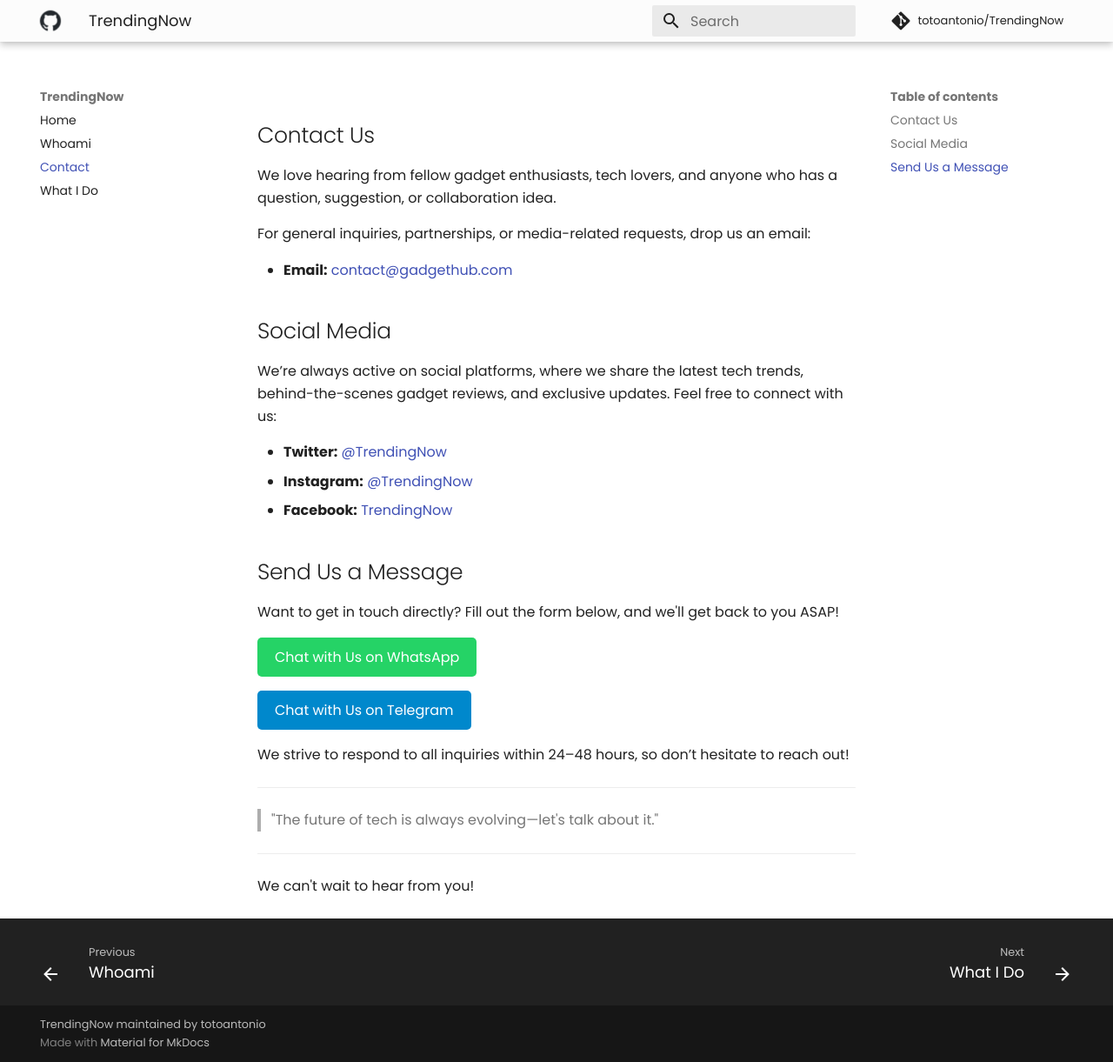
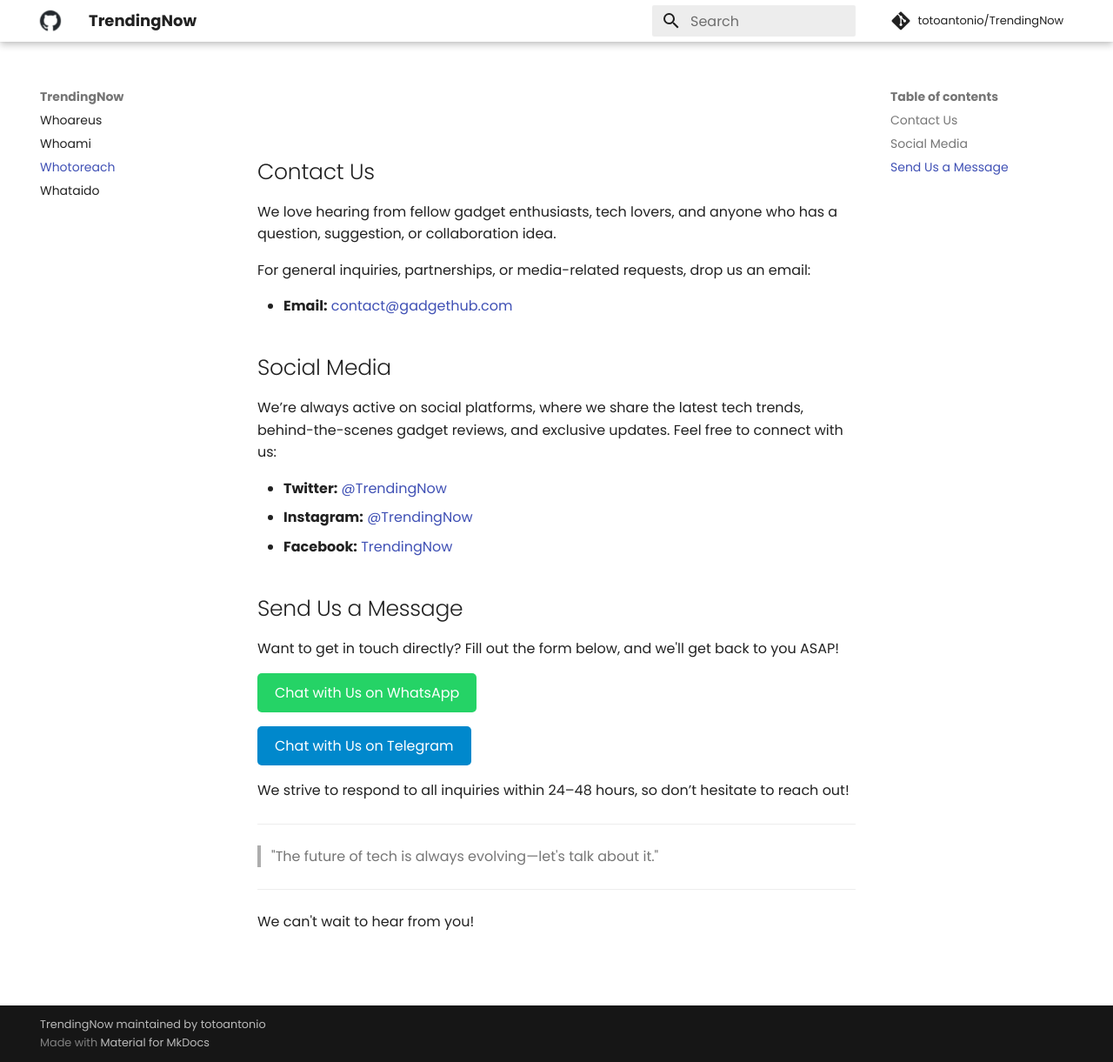
Before and after one commit to totoantonio/TrendingNow, an MkDocs documentation site: the page built from docs/Contact.md, in a window 1280 px wide and 1221 px high. Shown: the whole window at 87% size. Built offline with MkDocs 1.6.1 and Material for MkDocs 9.7.7, drawn with Linux system fonts in a browser that asks for light colours; comment, search, counter and statistics services are not loaded.

```diff
--- a/mkdocs.yml
+++ b/mkdocs.yml
@@ -1,12 +1,11 @@
----
 site_name: TrendingNow
 site_url: https://totoantonio.github.io/TrendingNow/
 site_description: AI-Driven Trends in Gadgets & Technology
 site_author: totoantonio
 repo_name: totoantonio/TrendingNow
 repo_url: https://github.com/totoantonio/TrendingNow
-copyright: TrendingNow maintained by <a
-  href=https://github.com/totoantonio>totoantonio</a>
+copyright: TrendingNow maintained by <a href=https://github.com/totoantonio>totoantonio</a>
+
 theme:
   name: material
   language: en
@@ -18,29 +17,41 @@ theme:
     scheme: TrendingNow
   logo: assets/favicon.png
   favicon: assets/favicon.png
-  plugins:
-    - search
-    - minify:
-        minify_html: true
-        minify_css: true
-    - meta: null
-      meta_file: .meta.yml
-  features:
-    - navigation.footer
-    - content.code.copy
-    - previous_next
-extra_css:
-  - stylesheets/extra.css
+
+plugins:
+  - search
+  - minify:
+      minify_html: true
+      minify_css: true
+  - material/social:
+      cards_dir: assets/social
+      cards_layout_options:
+        background_image: default_card.png
+
+extra:
+  navigation:
+    footer: true
+  code:
+    copy: true
+  site:
+    previous_next: true
+  material/social:
+    cards:
+      image: https://totoantonio.github.io/TrendingNow/assets/social/default_card.png
 
 markdown_extensions:
+  - toc:
+      permalink: true
+  - pymdownx.tabbed:
+      alternate_style: true
   - pymdownx.emoji:
-      emoji_index: !!python/name:pymdownx.emoji.twemoji
-      emoji_generator: !!python/name:pymdownx.emoji.to_svg
+      emoji_index: !!python/name:material.extensions.emoji.twemoji
+      emoji_generator: !!python/name:material.extensions.emoji.to_svg
   - pymdownx.superfences
   - attr_list
 
 nav:
-  - Home: index.md
+  - Whoareus: index.md
   - Whoami: AboutMe.md
-  - Contact: Contact.md
-  - What I Do: What I Do.md
+  - Whotoreach: Contact.md
+  - Whataido: What I Do.md
```
Also changed, not shown: docs/.meta.yml (deleted, +0 -17 lines).
